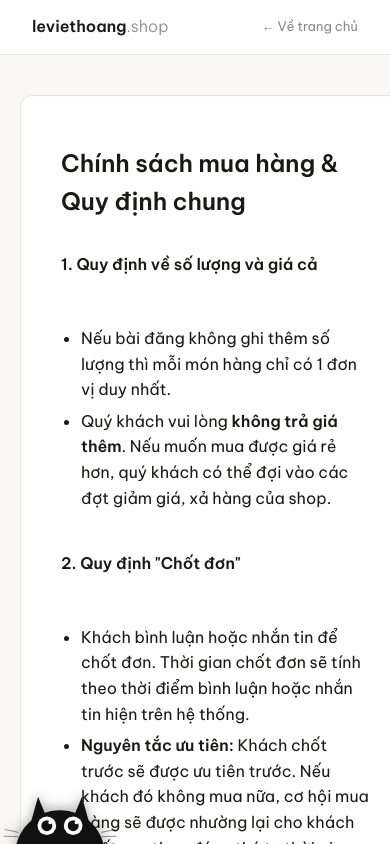
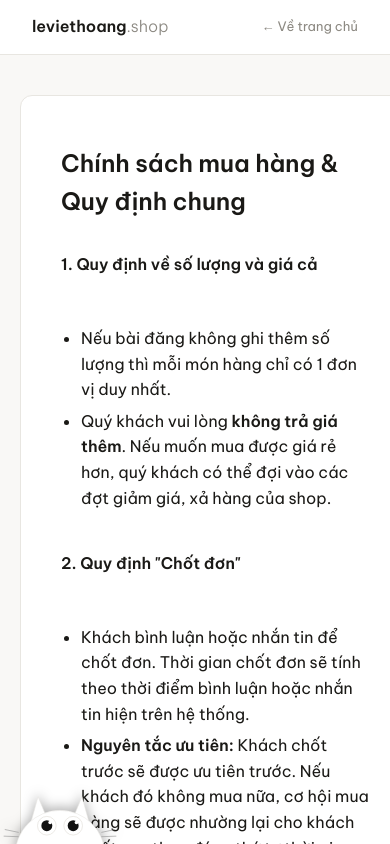
Before and after one commit to hashdotlee/lvhshop, a Next.js app: page /policies/terms in a window 390 px wide. Shown: the top 844 px of the page. Built offline with nearby package versions, Linux system fonts and the light colour scheme; no server answers.

Commit message:
feat: make Cat SVG white and support phone/email auth on homepage

```diff
--- a/app/components/CatChaser.tsx
+++ b/app/components/CatChaser.tsx
@@ -83,27 +83,27 @@ export default function CatChaser() {
           aria-hidden="true"
         >
           {/* ── Left ear ── triangle: tip above circle, bases merge into head */}
-          <polygon points="18,82 40,3 66,66" fill="#111"/>
+          <polygon points="18,82 40,3 66,66" fill="#fff" stroke="#e8e6e1" strokeWidth="1"/>
 
           {/* ── Right ear ── */}
-          <polygon points="94,66 120,3 142,82" fill="#111"/>
+          <polygon points="94,66 120,3 142,82" fill="#fff" stroke="#e8e6e1" strokeWidth="1"/>
 
           {/* ── Head ── large circle centred below viewBox → peeking arc */}
-          <circle cx="80" cy="110" r="82" fill="#111"/>
+          <circle cx="80" cy="110" r="82" fill="#fff" stroke="#e8e6e1" strokeWidth="1"/>
 
           {/* ── Whiskers ── extend beyond SVG bounds (overflow:visible) */}
-          <line x1="4"   y1="68" x2="-20" y2="63" stroke="#555" strokeWidth="1.2" strokeLinecap="round"/>
-          <line x1="4"   y1="76" x2="-22" y2="75" stroke="#555" strokeWidth="1.2" strokeLinecap="round"/>
-          <line x1="156" y1="68" x2="180" y2="63" stroke="#555" strokeWidth="1.2" strokeLinecap="round"/>
-          <line x1="156" y1="76" x2="182" y2="75" stroke="#555" strokeWidth="1.2" strokeLinecap="round"/>
+          <line x1="4"   y1="68" x2="-20" y2="63" stroke="#999" strokeWidth="1.2" strokeLinecap="round"/>
+          <line x1="4"   y1="76" x2="-22" y2="75" stroke="#999" strokeWidth="1.2" strokeLinecap="round"/>
+          <line x1="156" y1="68" x2="180" y2="63" stroke="#999" strokeWidth="1.2" strokeLinecap="round"/>
+          <line x1="156" y1="76" x2="182" y2="75" stroke="#999" strokeWidth="1.2" strokeLinecap="round"/>
 
           {/* ── Left eye ── */}
-          <circle cx={EL.cx} cy={EL.cy} r={ER_W} fill="white"/>
+          <circle cx={EL.cx} cy={EL.cy} r={ER_W} fill="white" stroke="#e8e6e1" strokeWidth="1.5"/>
           <circle ref={lpRef}  cx={EL.cx} cy={EL.cy} r={pr}            fill="#111"/>
           <circle ref={ls1Ref} cx={EL.cx + 6} cy={EL.cy - 6} r={pr * 0.33} fill="white"/>
 
           {/* ── Right eye ── */}
-          <circle cx={ER.cx} cy={ER.cy} r={ER_W} fill="white"/>
+          <circle cx={ER.cx} cy={ER.cy} r={ER_W} fill="white" stroke="#e8e6e1" strokeWidth="1.5"/>
           <circle ref={rpRef}  cx={ER.cx} cy={ER.cy} r={pr}            fill="#111"/>
           <circle ref={rs1Ref} cx={ER.cx + 6} cy={ER.cy - 6} r={pr * 0.33} fill="white"/>
 
```
Also changed, not shown: app/home-client.tsx (+61 -13 lines).
